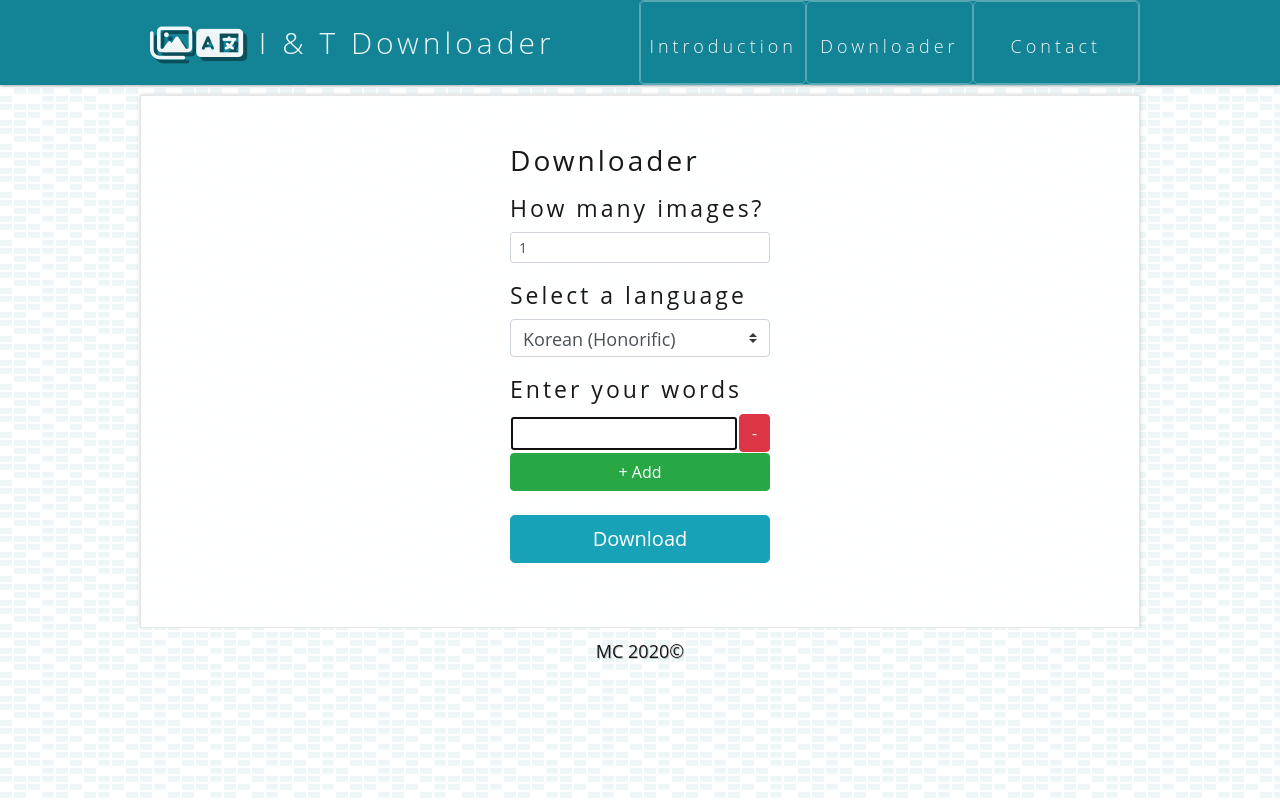
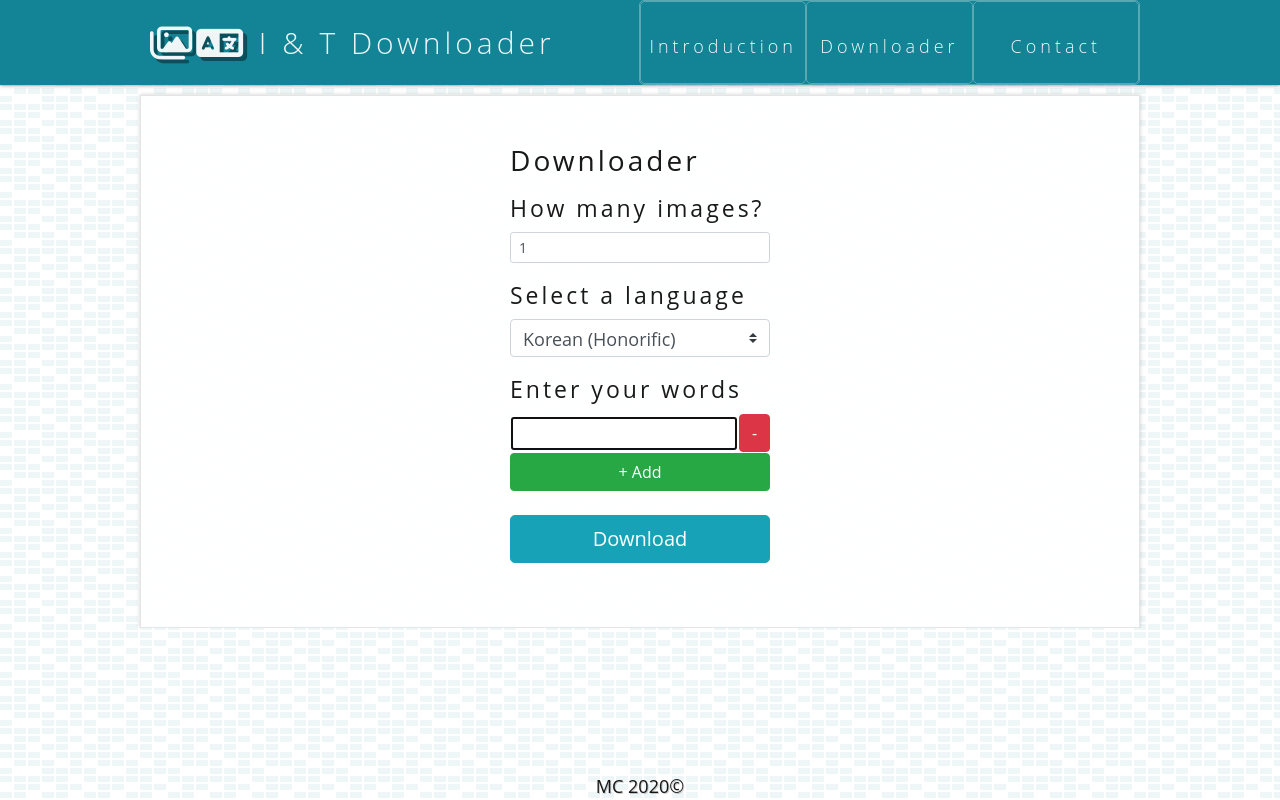
Before and after one commit to MattDClarke/Image-and-Translation-Downloader, a Flask app: page /downloader in a window 1280 px wide. Run offline with Flask 2, Linux system fonts and the light colour scheme; some libraries are stand-ins or nearby versions.

Commit message:
Pushed footer to the bottom of the page

```diff
--- a/static/styles.css
+++ b/static/styles.css
@@ -32,7 +32,7 @@ nav {
 body {
   display: grid;
   grid-template-rows: auto 1fr; /* wrapper and footer --> push footer to bottom using Grid */
-  min-height: 100%;
+  min-height: 100vh;
   width: 100%;
   font-family: "Open Sans", "Clear Sans", sans-serif;
   font-size: 18px;
```
